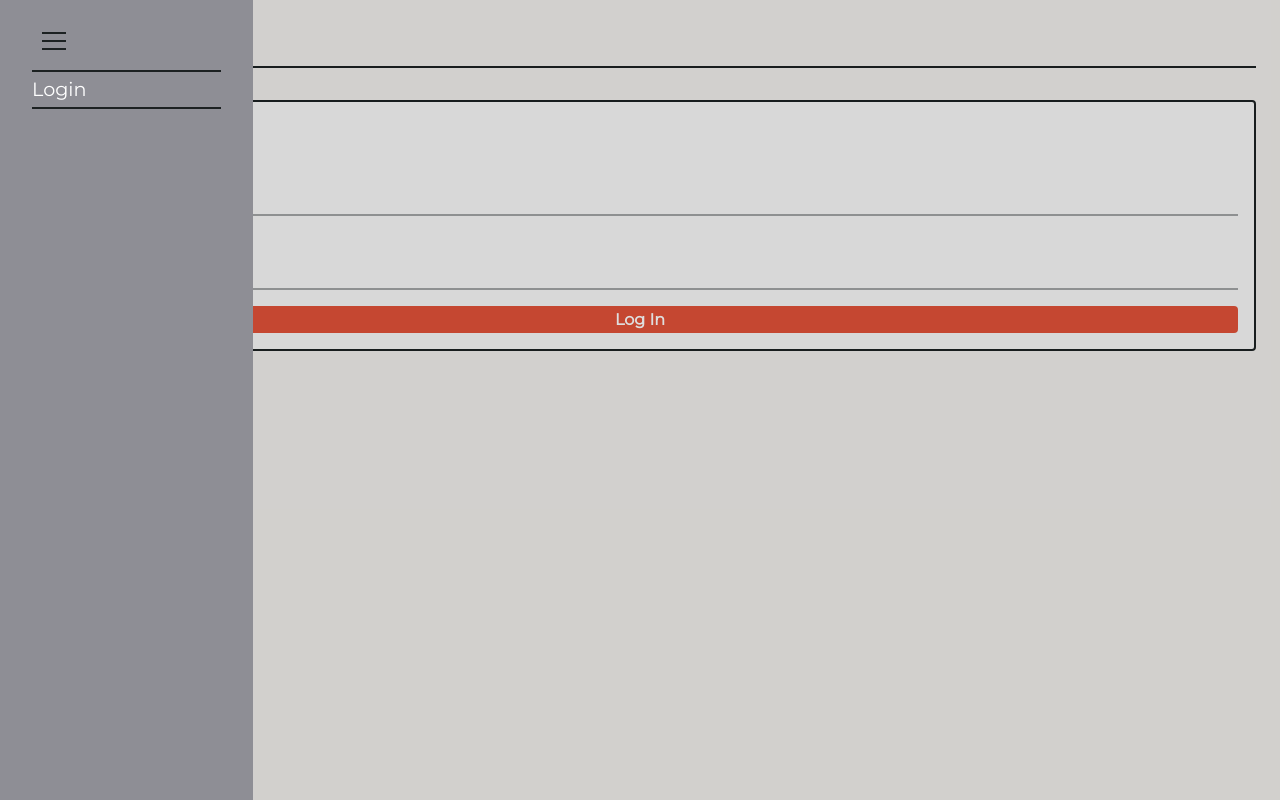
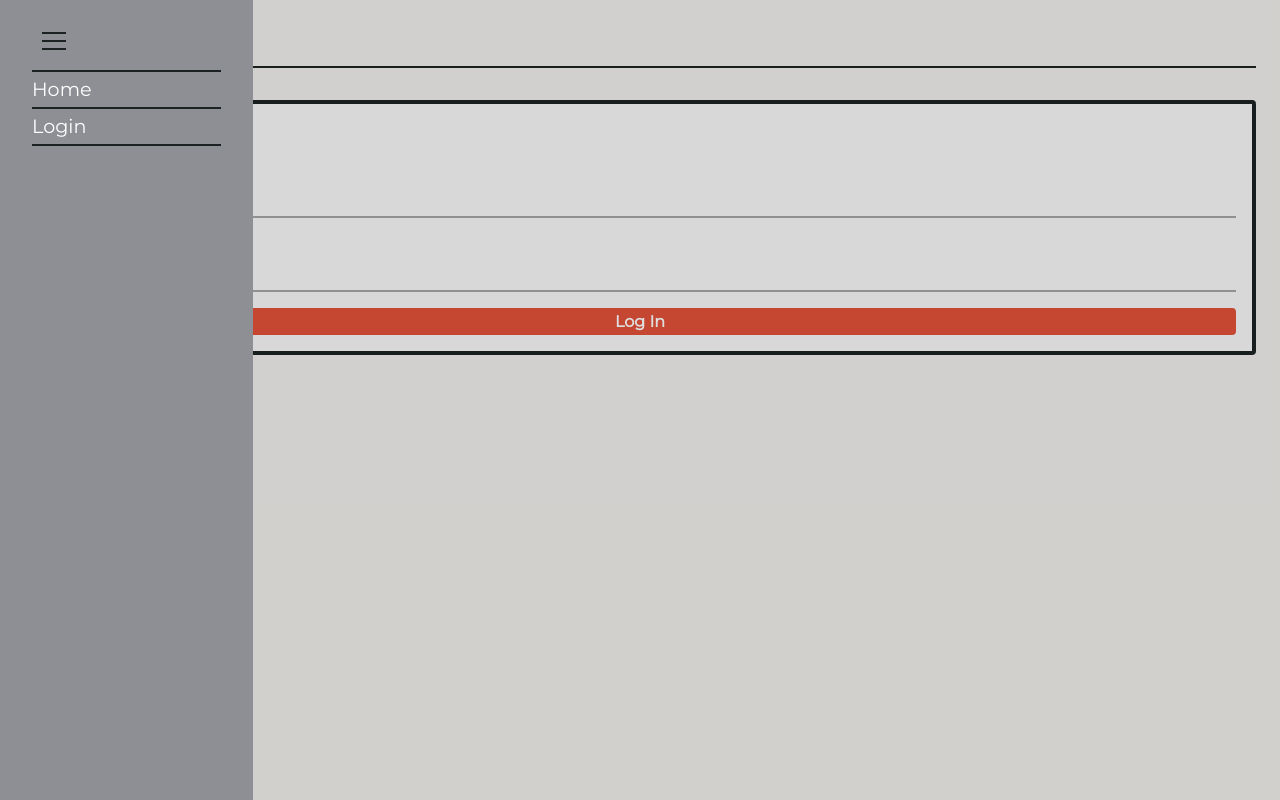
Before and after one commit to Liger-Z/blog_front, a React (Create React App) app: page /login in a window 1280 px wide. Both pictures are taken after a click on the button 54 px from the left and 41 px from the top of the page. Built offline with nearby package versions, Linux system fonts and the light colour scheme.

Commit message:
Clicking link on navbar will now hide navbar

```diff
--- a/src/components/Navbar.js
+++ b/src/components/Navbar.js
@@ -3,8 +3,19 @@ import { Link } from 'react-router-dom';
 const Navbar = () => {
   const handleClick = (event) => {
     const target = event.target;
-
-    target.parentNode.parentNode.parentNode.classList.toggle('hide');
+    console.log(target);
+    switch (target.nodeName) {
+      case 'I':
+        target.parentNode.parentNode.parentNode.classList.toggle('hide');
+        break;
+      case 'A':
+        target.parentNode.parentNode.parentNode.parentNode.classList.toggle(
+          'hide'
+        );
+        break;
+      default:
+        console.log('Triggered default case somehow!?');
+    }
   };
 
   return (
@@ -15,7 +26,14 @@ const Navbar = () => {
         </button>
         <ul>
           <li>
-            <Link to="/login">Login</Link>
+            <Link to="/" onClick={handleClick}>
+              Home
+            </Link>
+          </li>
+          <li>
+            <Link to="/login" onClick={handleClick}>
+              Login
+            </Link>
           </li>
         </ul>
       </nav>
--- a/src/index.css
+++ b/src/index.css
@@ -171,14 +171,13 @@ h2 {
 
   background-color: rgb(248, 248, 248);
   padding: 16px;
-  border: 2px solid #1c2122;
+  border: 4px solid #1c2122;
   border-radius: 4px;
 }
 
 .login-container > form {
   display: flex;
   flex-direction: column;
-  width: 100%;
 }
 
 .login-container > form > label {
```
